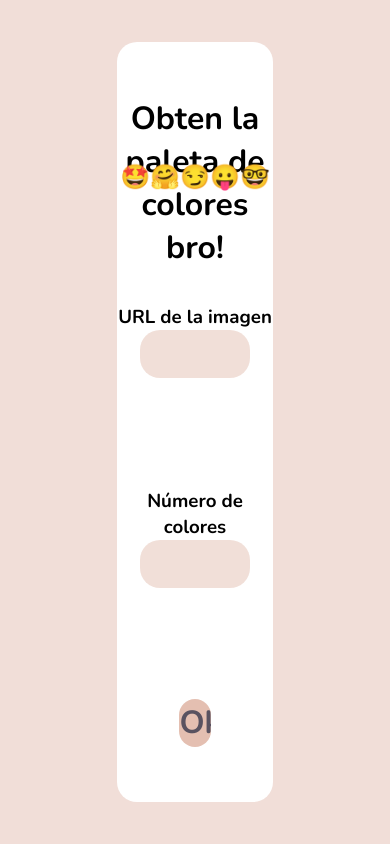
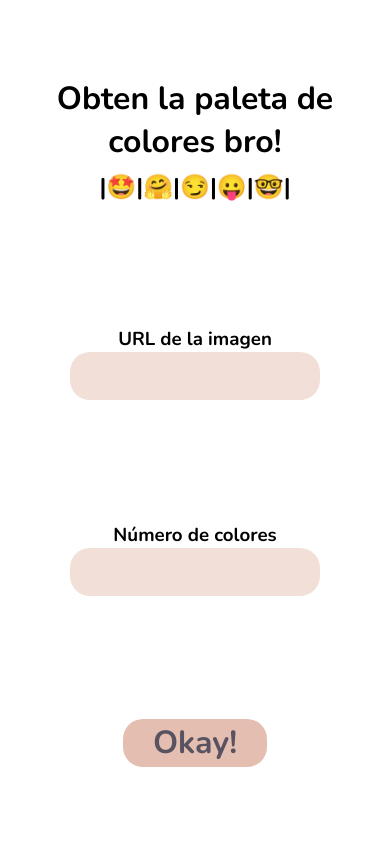
Before and after one commit to BubuDavid/Color-Palette_Picker, a Flask app: page / in a window 390 px wide. Run offline with Flask 2, Linux system fonts and the light colour scheme.

Commit message:
Add responsitivity to the site

```diff
--- a/static/css/styles.css
+++ b/static/css/styles.css
@@ -100,7 +100,12 @@ input[type=submit] {
   cursor: pointer;
   font-size: 2rem;
   font-weight: bolder;
-  width: 20%;
+  width: 40%;
+}
+
+input[type=submit]:hover {
+  -webkit-transform: scale(1.2);
+          transform: scale(1.2);
 }
 
 .container {
@@ -165,7 +170,7 @@ input[type=submit] {
   height: 50px;
   position: absolute;
   z-index: 999;
-  top: 10px;
+  top: 16px;
   left: 10px;
   cursor: pointer;
 }
@@ -196,4 +201,49 @@ input[type=submit] {
   -webkit-transform: scale(1.4);
           transform: scale(1.4);
 }
+
+@media only screen and (max-width: 1200px) {
+  .mini-container {
+    padding: 1rem;
+  }
+  .mini-container h2 {
+    margin-top: 30px;
+  }
+}
+
+@media only screen and (max-width: 700px) {
+  .mini-container {
+    width: 100%;
+    height: 100%;
+    border-radius: 0;
+    padding: 1rem;
+  }
+  .mini-container h2 {
+    margin-top: 30px;
+  }
+  .mini-container[type=submit] {
+    width: 50%;
+  }
+}
+
+@media only screen and (max-width: 900px) {
+  .container {
+    width: 100%;
+    height: 100%;
+    border-radius: 0;
+    -webkit-box-pack: center;
+        -ms-flex-pack: center;
+            justify-content: center;
+    -webkit-box-align: center;
+        -ms-flex-align: center;
+            align-items: center;
+  }
+  .container img {
+    margin-bottom: 2rem;
+    width: 80%;
+  }
+  .container__colors {
+    width: 90%;
+  }
+}
 /*# sourceMappingURL=styles.css.map */
--- a/static/css/styles.sass
+++ b/static/css/styles.sass
@@ -52,7 +52,9 @@ input
         cursor: pointer
         font-size: 2rem
         font-weight: bolder
-        width: 20%
+        width: 40%
+        &:hover
+            transform: scale(1.2)
 
 
 .container
@@ -91,7 +93,7 @@ input
         height: 50px
         position: absolute
         z-index: 999
-        top: 10px
+        top: 16px
         left: 10px
         cursor: pointer
 
@@ -110,3 +112,34 @@ input
     transition: 450ms ease
     &:hover
         transform: scale(1.4)
+
+
+@media only screen and ( max-width:1200px  )
+    .mini-container
+        padding: 1rem
+        & h2
+            margin-top: 30px
+
+@media only screen and ( max-width:700px  )
+    .mini-container
+        width: 100%
+        height: 100%
+        border-radius: 0
+        padding: 1rem
+        & h2
+            margin-top: 30px
+        &[type=submit]
+            width: 50%
+
+@media only screen and ( max-width:900px  )
+    .container
+        width: 100%
+        height: 100%
+        border-radius: 0
+        justify-content: center
+        align-items: center
+        & img
+            margin-bottom: 2rem
+            width: 80%
+        &__colors
+            width: 90%
--- a/templates/index.html
+++ b/templates/index.html
@@ -10,7 +10,7 @@
     <form action="/image-process" method="POST" class="mini-container">
         <div class="text-wrapper">
             <h1>Obten la paleta de colores bro!</h1>
-            <h2>🤩🤗😏😛🤓</h2>
+            <h2>|🤩|🤗|😏|😛|🤓|</h2>
         </div>
         <label for="image_url">
             <h3>URL de la imagen</h3>
```
Also changed, not shown: static/images/image.jpg (added), 1 other file.
